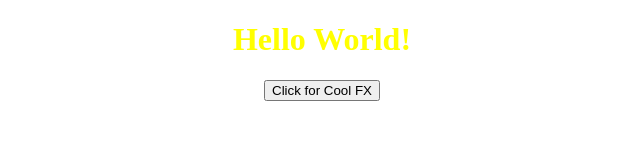
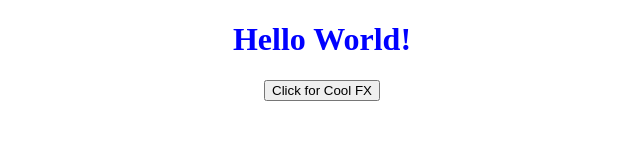
Before and after one commit to ainat220/Portal-Interview, a plain HTML site: page index.html in a window 1280 px wide. Both pictures are taken after a click on the button "Click for Cool FX". Shown: the whole page, without its empty margins (318-958 px from the left). Drawn offline with nearby package versions, Linux system fonts and the light colour scheme.

Commit message:
Update main.css

```diff
--- a/main.css
+++ b/main.css
@@ -1,4 +1,4 @@
-.change{
+.switch{
     color:Blue;
 }
 
```
